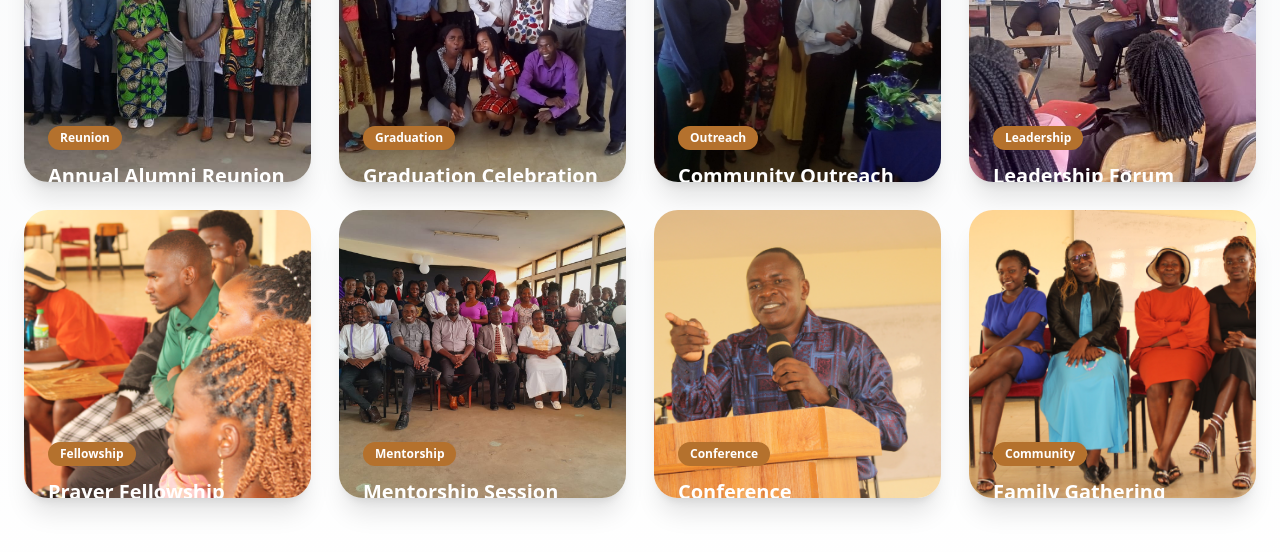
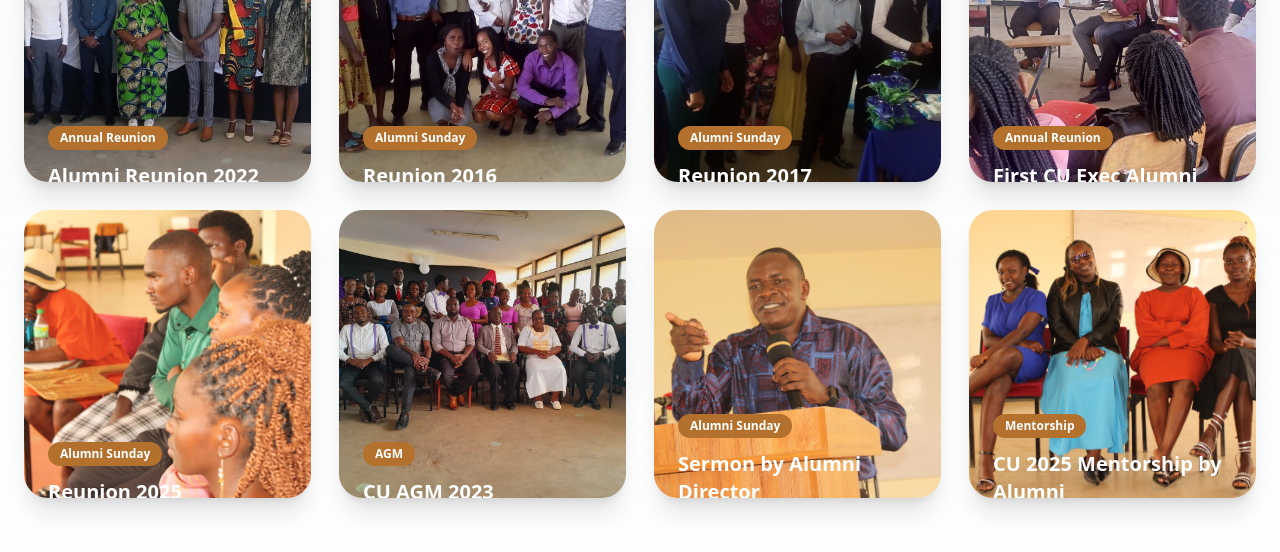
Before and after one commit to citycampuscu-sudo/cu-website, a React (Vite) app in the folder project/: page /alumni in a window 1280 px wide. Shown: the part 3420-3972 px from the top of the page. Built offline with nearby package versions, Linux system fonts and the light colour scheme; no server answers; the database is empty.

Commit message:
Update alumni event titles and categories

```diff
--- a/project/src/pages/Alumni.tsx
+++ b/project/src/pages/Alumni.tsx
@@ -529,43 +529,43 @@ const copyText = async (text: string, field: string) => {
       {[
         {
           image: "gallery1.jpg",
-          title: "Annual Alumni Reunion",
-          category: "Reunion",
+          title: "Alumni Reunion 2022",
+          category: "Annual Reunion",
         },
         {
           image: "gallery2.jpg",
-          title: "Graduation Celebration",
-          category: "Graduation",
+          title: "Reunion 2016",
+          category: "Alumni Sunday",
         },
         {
           image: "gallery3.jpg",
-          title: "Community Outreach",
-          category: "Outreach",
+          title: "Reunion 2017",
+          category: "Alumni Sunday",
         },
         {
           image: "gallery4.jpg",
-          title: "Leadership Forum",
-          category: "Leadership",
+          title: "First CU Exec Alumni",
+          category: "Annual Reunion",
         },
         {
           image: "gallery5..jpg",
-          title: "Prayer Fellowship",
-          category: "Fellowship",
+          title: "Reunion 2025",
+          category: "Alumni Sunday",
         },
         {
           image: "gallery6.jpg",
-          title: "Mentorship Session",
-          category: "Mentorship",
+          title: "CU AGM 2023",
+          category: "AGM",
         },
         {
           image: "gallery 7.jpg",
-          title: "Conference",
-          category: "Conference",
+          title: "Sermon by Alumni Director",
+          category: "Alumni Sunday",
         },
         {
           image: "gallery 8.jpg",
-          title: "Family Gathering",
-          category: "Community",
+          title: "CU 2025 Mentorship by Alumni",
+          category: "Mentorship",
         },
       ].map((item, index) => (
 
```
